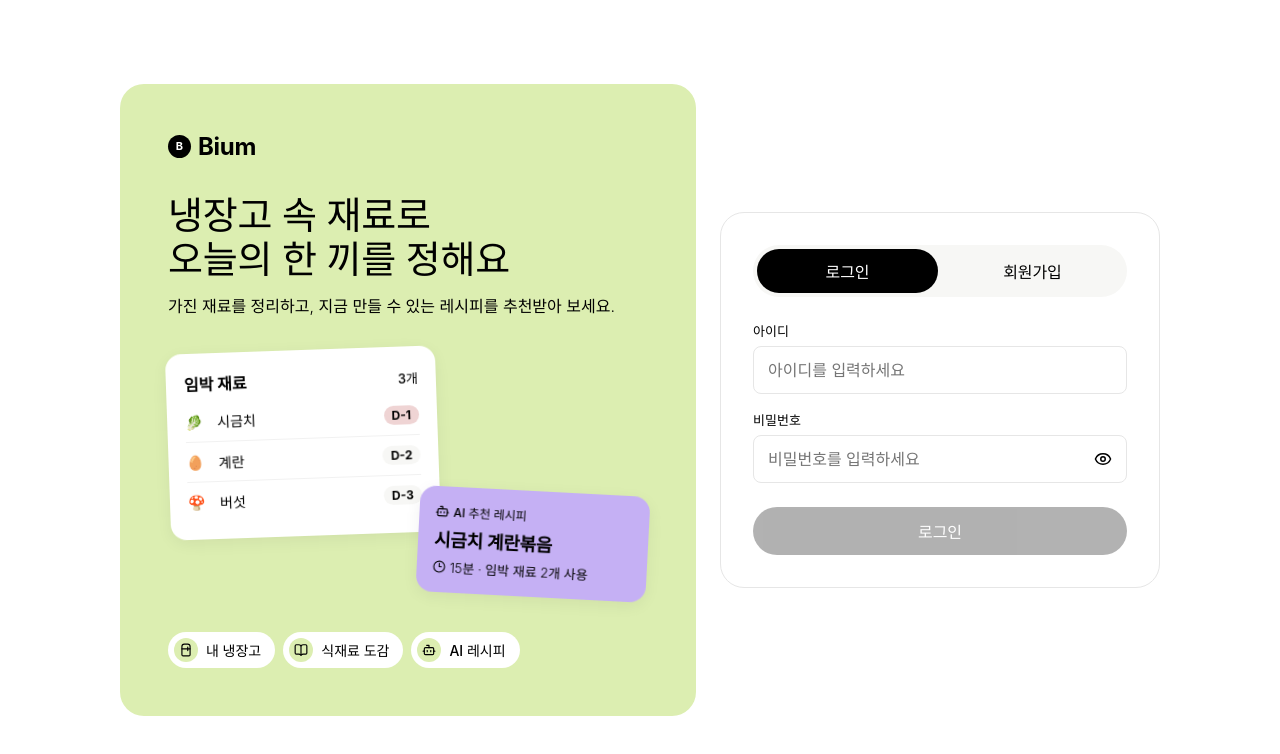
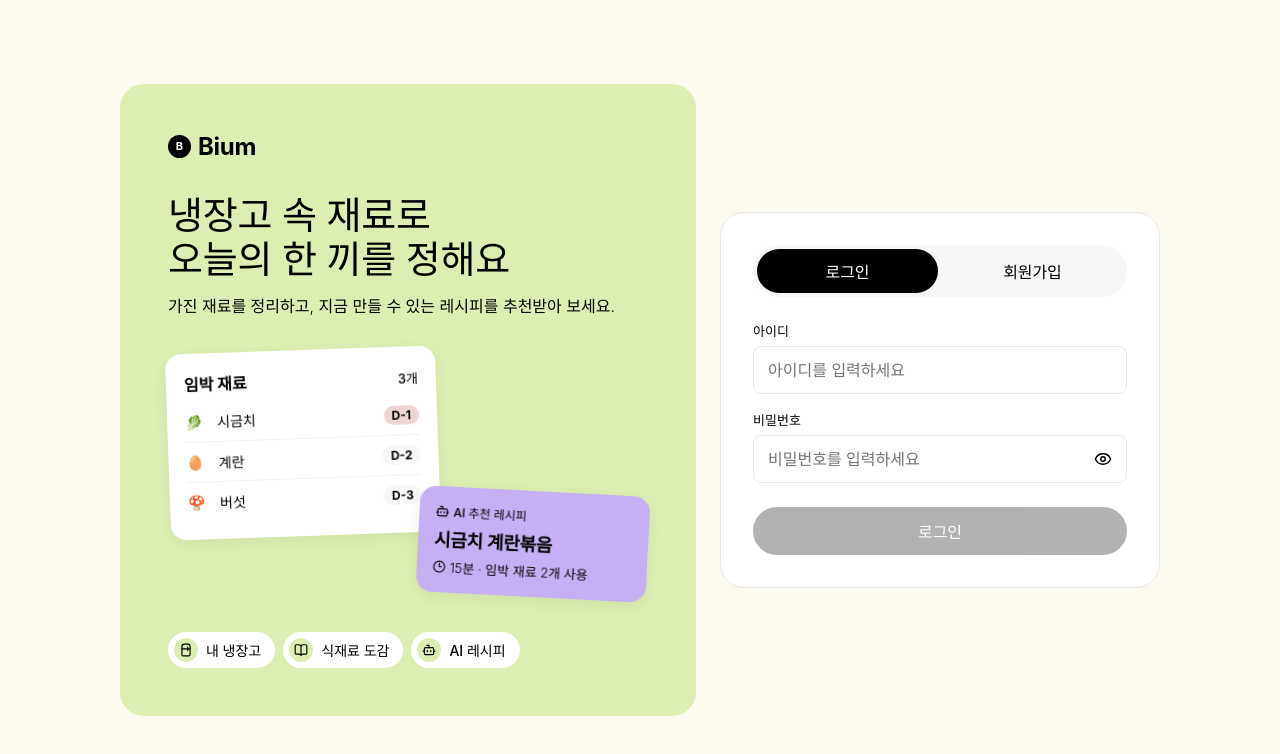
Before and after one commit to bium2026/bium-fe, a React (Vite) app: page /login in a window 1280 px wide. Shown: the top 754 px of the page. Built offline with nearby package versions, Linux system fonts and the light colour scheme.

Commit message:
feat : 백그라운드 컬러 추가

```diff
--- a/src/components/Auth/AuthPage.tsx
+++ b/src/components/Auth/AuthPage.tsx
@@ -88,7 +88,7 @@ const Page = styled.main`
   display: grid;
   place-items: center;
   padding: 48px 32px;
-  background: var(--bg);
+  background: var(--bg-ivory);
 
   @media (max-width: 760px) {
     place-items: start center;
--- a/src/styles/GlobalStyle.tsx
+++ b/src/styles/GlobalStyle.tsx
@@ -7,6 +7,7 @@ import { Global, css } from "@emotion/react";
 const globalStyles = css`
   :root {
     --bg: #ffffff;
+    --bg-ivory: #fdfaf0;
     --surface: #ffffff;
     --surface-soft: #f7f7f5;
     --text: #000000;
```
